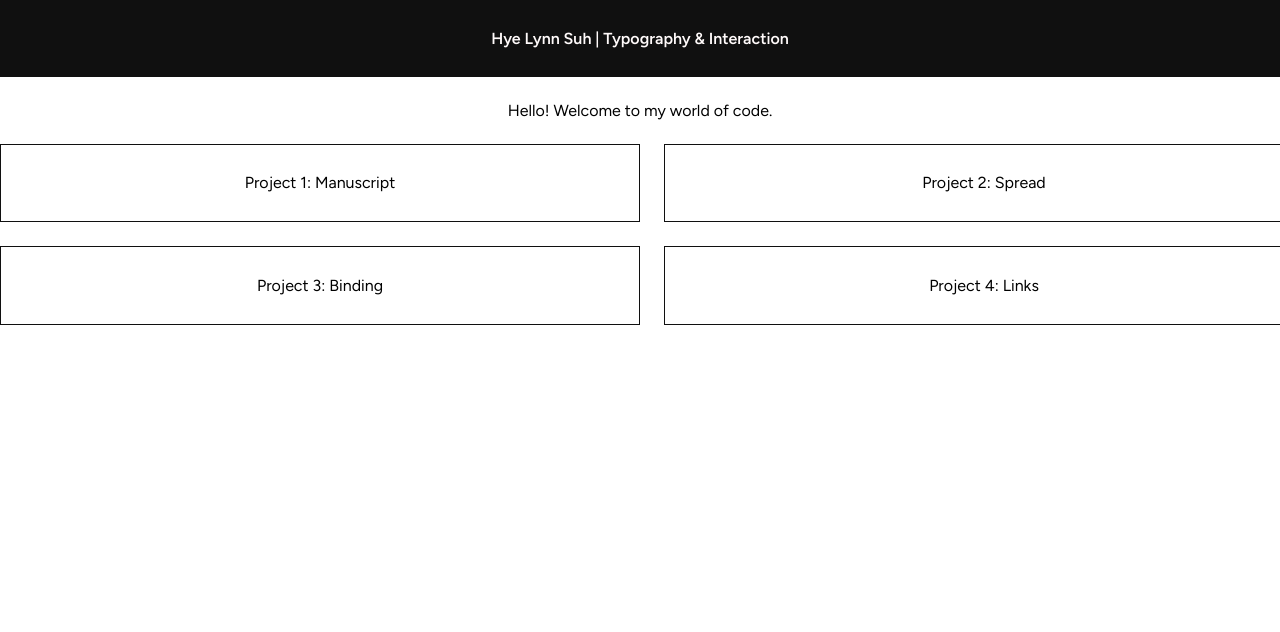
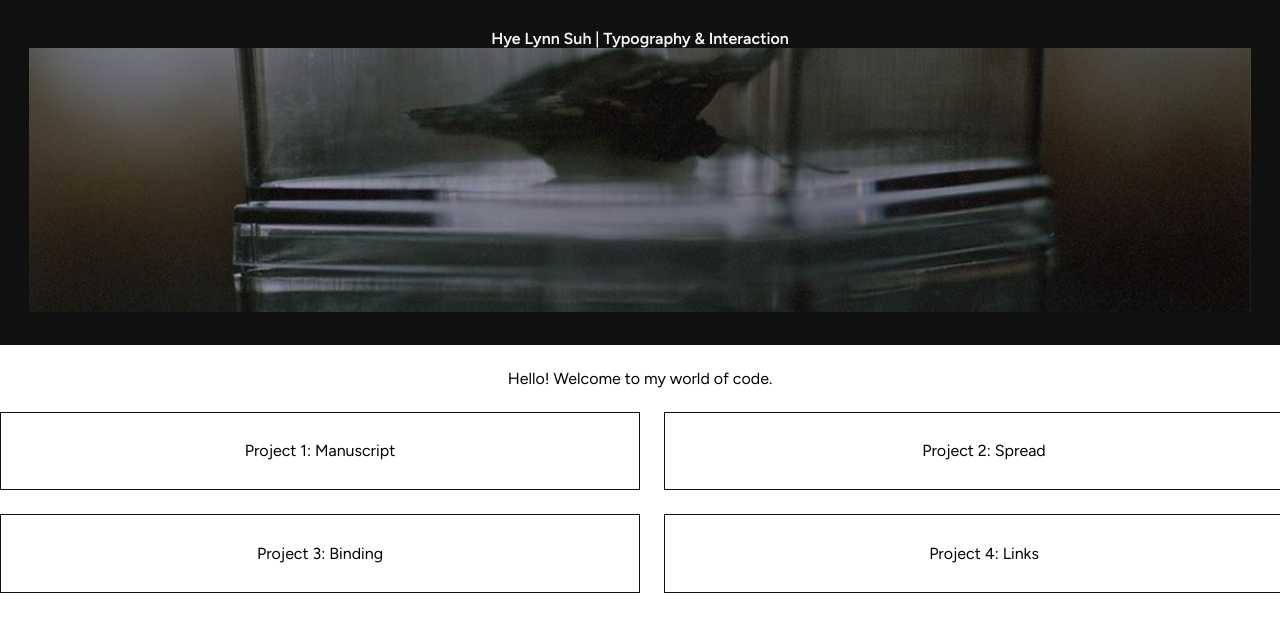
Before and after one commit to hyelynnsuh/hyelynnsuh.github.io, a plain HTML site: page index.html in a window 1280 px wide. Shown: the top 632 px of the page. Drawn offline with Linux system fonts and the light colour scheme; a web font is replaced by a local one.

Commit message:
TEST: added hero img

```diff
--- a/index.html
+++ b/index.html
@@ -14,6 +14,7 @@
 	<body>
 		<header>
 			<h1>Hye Lynn Suh | Typography & Interaction</h1>
+			<img src="smth.jpg">
 		</header>
 		<main>
 			<intro id="intro">
--- a/style.css
+++ b/style.css
@@ -29,6 +29,15 @@ header {
 
 h1 {
 	font-weight: calc(var(--font-weight) + 300);
+}
+
+
+/* TESTING IMAGE*/
+img {
+	height: 33vh;
+	width: 100%;
+	object-fit: cover;
+	overflow: hidden;
 }
 
 
```
Also changed, not shown: smth.jpg (added).
